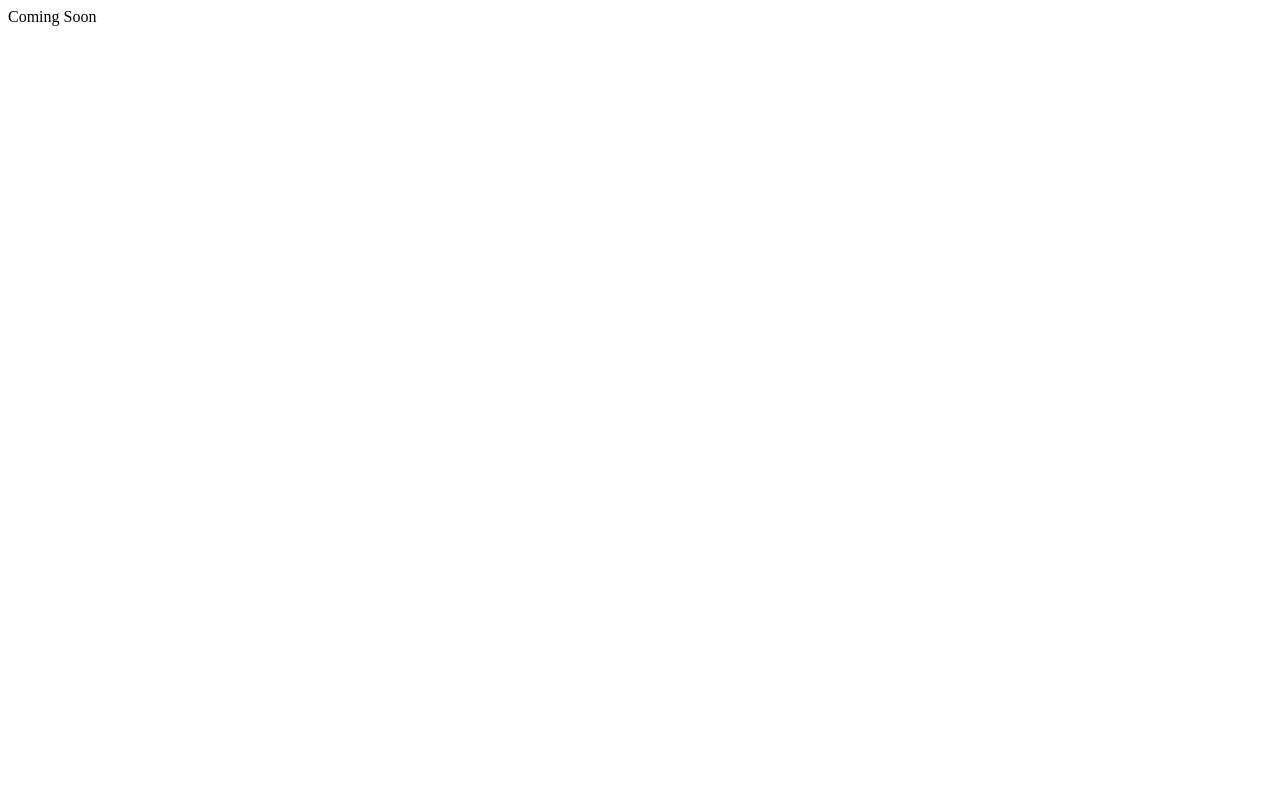
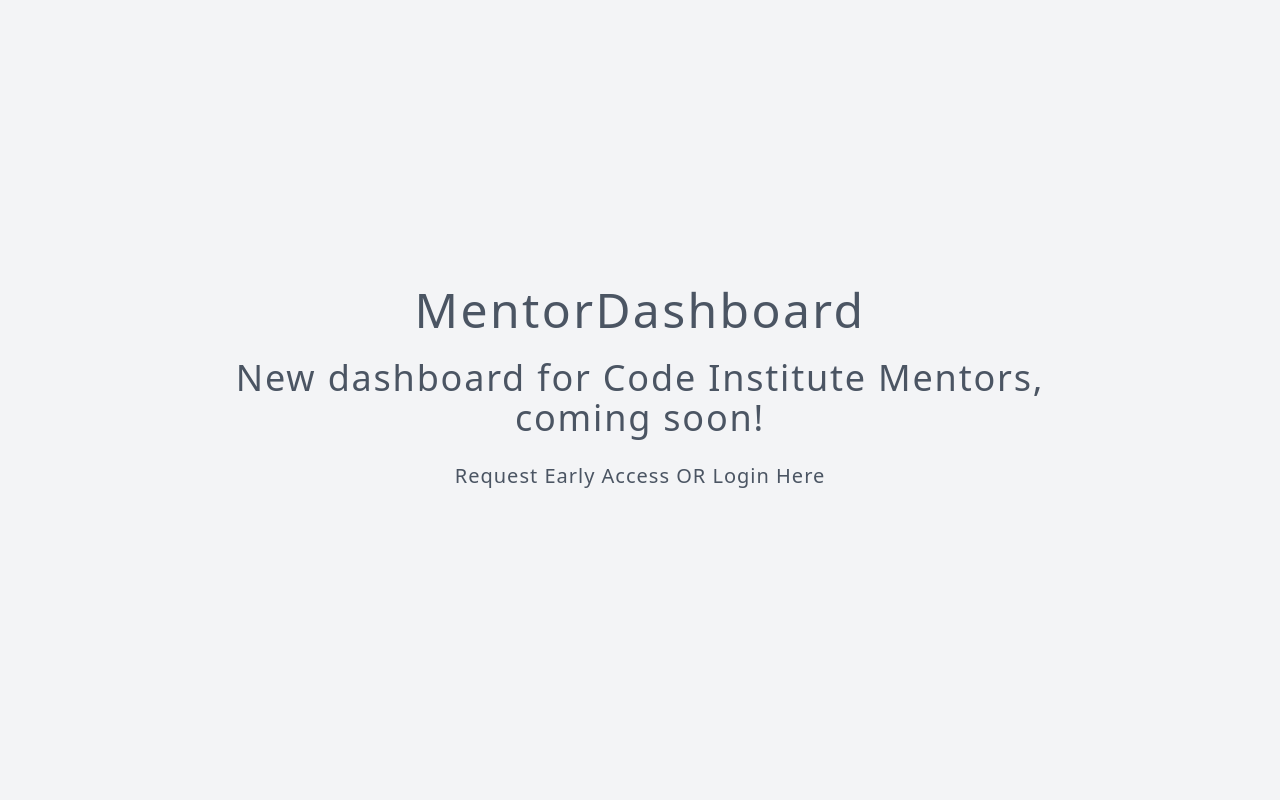
Before and after one commit to MentorDashboard/MentorDashboard, a Flask app: page / in a window 1280 px wide. Before the commit the page is almost empty. Run offline with Flask 2, Linux system fonts and the light colour scheme.

Commit message:
Adds homepage

```diff
--- a/templates/index.html
+++ b/templates/index.html
@@ -1,13 +1,32 @@
-<!doctype html>
+<!DOCTYPE html>
 <html lang="en">
 <head>
-    <meta charset="UTF-8">
-    <meta name="viewport"
-          content="width=device-width, user-scalable=no, initial-scale=1.0, maximum-scale=1.0, minimum-scale=1.0">
-    <meta http-equiv="X-UA-Compatible" content="ie=edge">
+    <meta charset="utf-8">
+    <meta http-equiv="X-UA-Compatible" content="IE=edge">
+    <meta name="viewport" content="width=device-width, initial-scale=1">
+
     <title>MentorDashboard</title>
+
+    <!-- Styles -->
+    <link href="https://unpkg.com/tailwindcss@^1.0/dist/tailwind.min.css" rel="stylesheet">
 </head>
-<body>
-    Coming Soon
+<body class="bg-gray-100 h-screen antialiased leading-none">
+<div class="flex flex-col">
+    <div class="min-h-screen flex items-center justify-center">
+        <div class="flex flex-col justify-around h-full">
+            <div>
+                <h1 class="text-gray-600 text-center font-light tracking-wider text-5xl mb-6">
+                    MentorDashboard
+                </h1>
+                <h2 class="text-gray-600 text-center font-light tracking-wider text-4xl mb-6">
+                    New dashboard for Code Institute Mentors, <br />coming soon!
+                </h2>
+                <h3 class="text-gray-600 text-center font-light tracking-wider text-xl mb-6">
+                    <a href="#">Request Early Access</a> OR <a href="#">Login Here</a>
+                </h3>
+            </div>
+        </div>
+    </div>
+</div>
 </body>
 </html>
```
